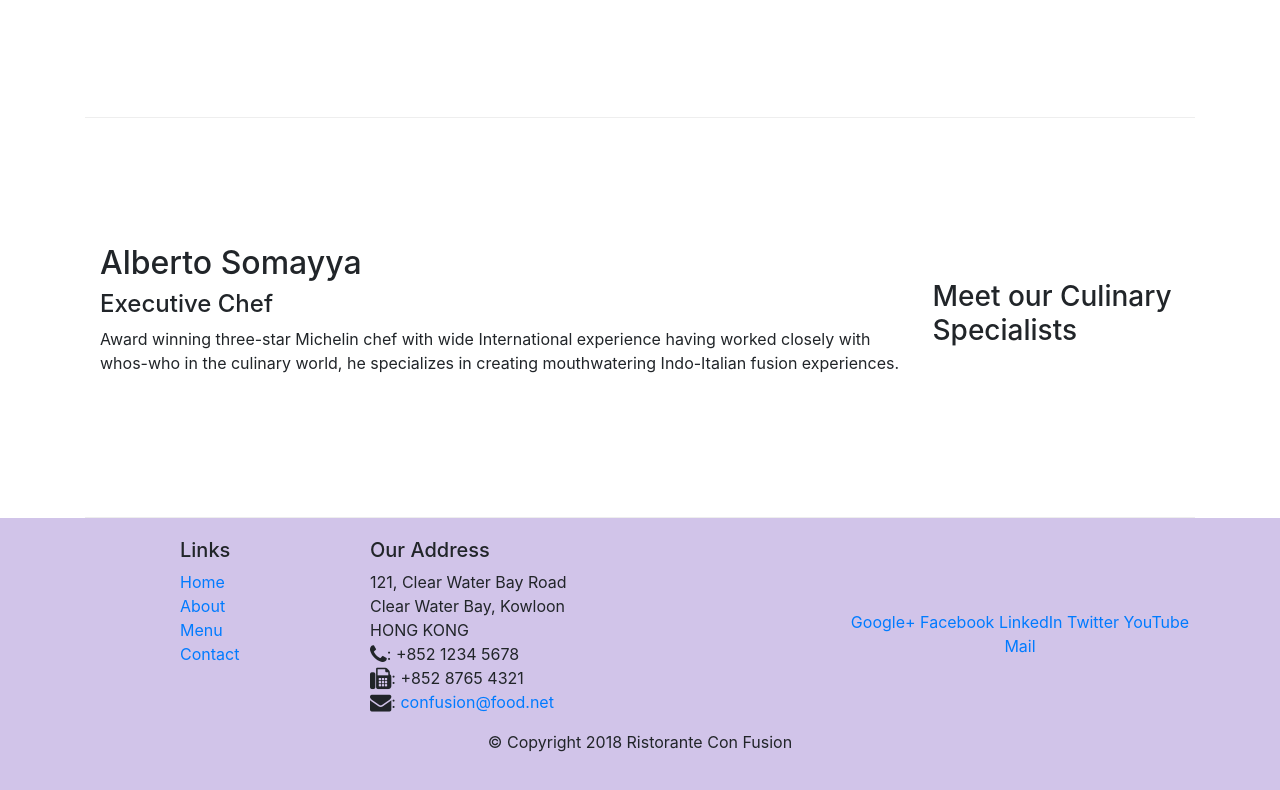
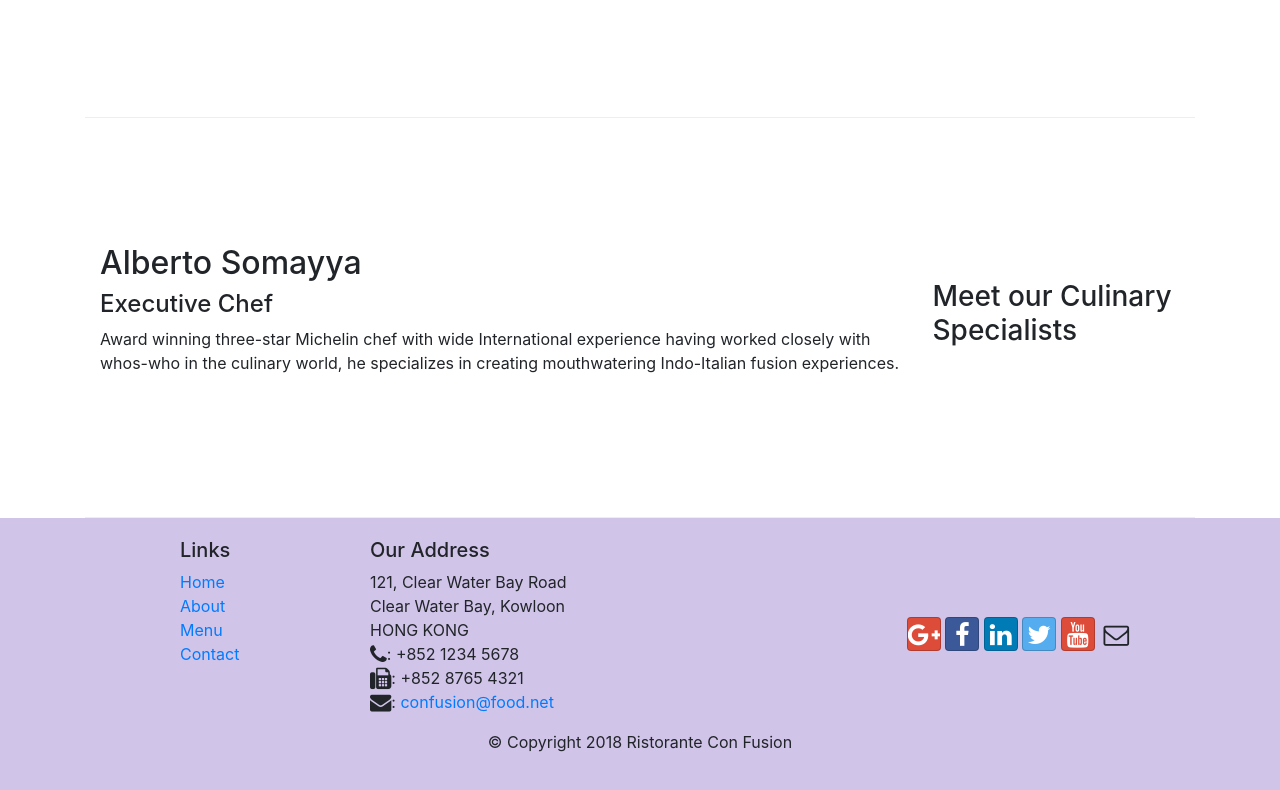
Before and after one commit to ColinGilbert/node-beginner, a website: page index.html in a window 1280 px wide. Shown: the part 1016-1806 px from the top of the page. Drawn offline with nearby package versions, Linux system fonts and the light colour scheme.

Commit message:
Removed fa-lg from social media buttons

```diff
--- a/index.html
+++ b/index.html
@@ -125,12 +125,12 @@
           </div>
           <div class="col-12 col-sm-4 align-self-center">
             <div class="text-center">
-              <a href="http://google.com/+">Google+</a>
-              <a href="http://www.facebook.com/profile.php?id=">Facebook</a>
-              <a href="http://www.linkedin.com/in/">LinkedIn</a>
-              <a href="http://twitter.com/">Twitter</a>
-              <a href="http://youtube.com/">YouTube</a>
-              <a href="mailto:">Mail</a>
+              <a class="btn btn-social-icon btn-google" href="http://google.com/+"><i class="fa fa-google-plus"></i></a>
+              <a class="btn btn-social-icon btn-facebook" href="http://www.facebook.com/profile.php?id="><i class="fa fa-facebook"></i></a>
+              <a class="btn btn-social-icon btn-linkedin" href="http://www.linkedin.com/in/"><i class="fa fa-linkedin"></i></a>
+              <a class="btn btn-social-icon btn-twitter" href="http://twitter.com/"><i class="fa fa-twitter"></i></a>
+              <a class="btn btn-social-icon btn-google" href="http://youtube.com/"><i class="fa fa-youtube"></i></a>
+              <a class="btn btn-social-icon" href="mailto:"><i class="fa fa-envelope-o"></i></a>
             </div>
           </div>
         </div>
```
Also changed, not shown: aboutus.html (+6 -6 lines).
